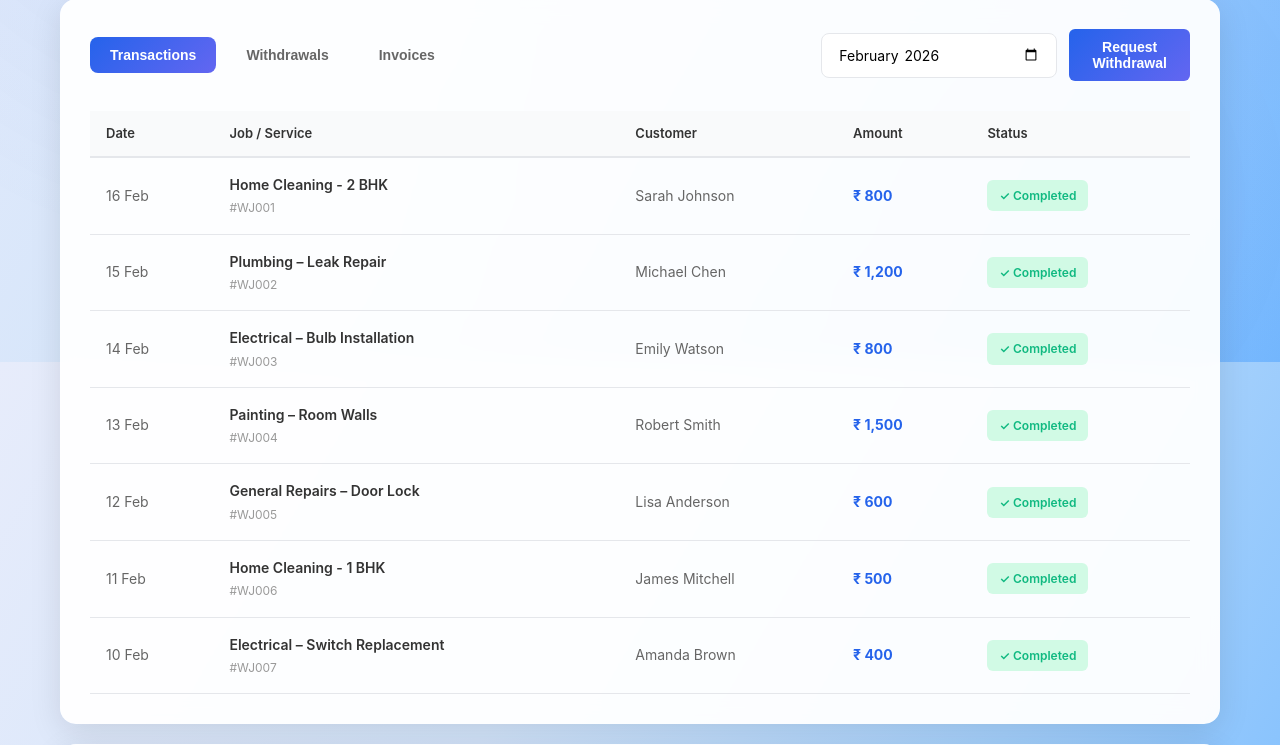
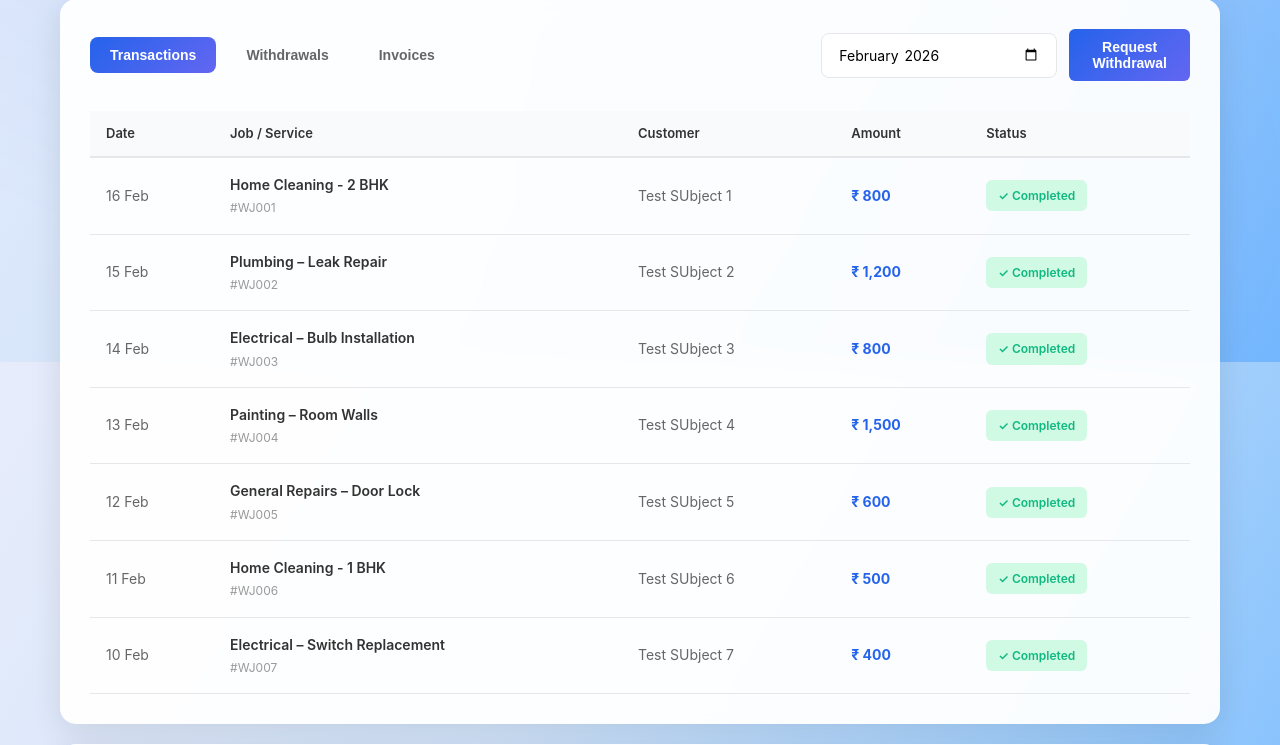
Before and after one commit to AnushkaSharma3105/HelpHop, a Django app: template project/templates/helphop/worker_earnings.html in a window 1280 px wide. Shown: the part 438-1183 px from the top of the page. Run offline with Django 5.2, Linux system fonts and the light colour scheme; the template is opened without the code that fills it, so the values that code supplies are empty.

Commit message:
earning test cases changed

```diff
--- a/project/templates/helphop/worker_earnings.html
+++ b/project/templates/helphop/worker_earnings.html
@@ -103,7 +103,7 @@
                                 <div class="tx-job-name">Home Cleaning - 2 BHK</div>
                                 <div class="tx-job-id">#WJ001</div>
                             </td>
-                            <td>Sarah Johnson</td>
+                            <td>Test SUbject 1</td>
                             <td class="amount">₹ 800</td>
                             <td><span class="status completed">✓ Completed</span></td>
                         </tr>
@@ -113,7 +113,7 @@
                                 <div class="tx-job-name">Plumbing – Leak Repair</div>
                                 <div class="tx-job-id">#WJ002</div>
                             </td>
-                            <td>Michael Chen</td>
+                            <td>Test SUbject 2</td>
                             <td class="amount">₹ 1,200</td>
                             <td><span class="status completed">✓ Completed</span></td>
                         </tr>
@@ -123,7 +123,7 @@
                                 <div class="tx-job-name">Electrical – Bulb Installation</div>
                                 <div class="tx-job-id">#WJ003</div>
                             </td>
-                            <td>Emily Watson</td>
+                            <td>Test SUbject 3</td>
                             <td class="amount">₹ 800</td>
                             <td><span class="status completed">✓ Completed</span></td>
                         </tr>
@@ -133,7 +133,7 @@
                                 <div class="tx-job-name">Painting – Room Walls</div>
                                 <div class="tx-job-id">#WJ004</div>
                             </td>
-                            <td>Robert Smith</td>
+                            <td>Test SUbject 4</td>
                             <td class="amount">₹ 1,500</td>
                             <td><span class="status completed">✓ Completed</span></td>
                         </tr>
@@ -143,7 +143,7 @@
                                 <div class="tx-job-name">General Repairs – Door Lock</div>
                                 <div class="tx-job-id">#WJ005</div>
                             </td>
-                            <td>Lisa Anderson</td>
+                            <td>Test SUbject 5</td>
                             <td class="amount">₹ 600</td>
                             <td><span class="status completed">✓ Completed</span></td>
                         </tr>
@@ -153,7 +153,7 @@
                                 <div class="tx-job-name">Home Cleaning - 1 BHK</div>
                                 <div class="tx-job-id">#WJ006</div>
                             </td>
-                            <td>James Mitchell</td>
+                            <td>Test SUbject 6</td>
                             <td class="amount">₹ 500</td>
                             <td><span class="status completed">✓ Completed</span></td>
                         </tr>
@@ -163,7 +163,7 @@
                                 <div class="tx-job-name">Electrical – Switch Replacement</div>
                                 <div class="tx-job-id">#WJ007</div>
                             </td>
-                            <td>Amanda Brown</td>
+                            <td>Test SUbject 7</td>
                             <td class="amount">₹ 400</td>
                             <td><span class="status completed">✓ Completed</span></td>
                         </tr>
```
Also changed, not shown: project/db.sqlite3.
